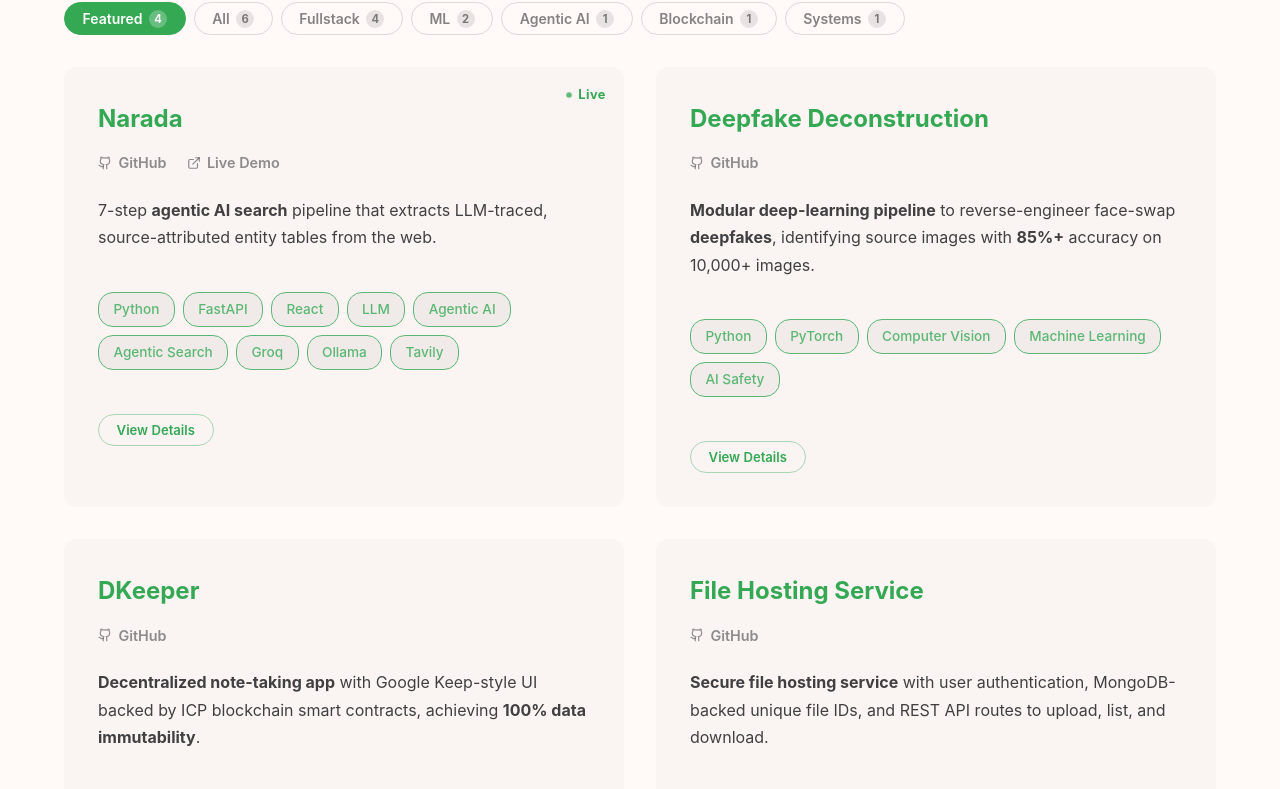
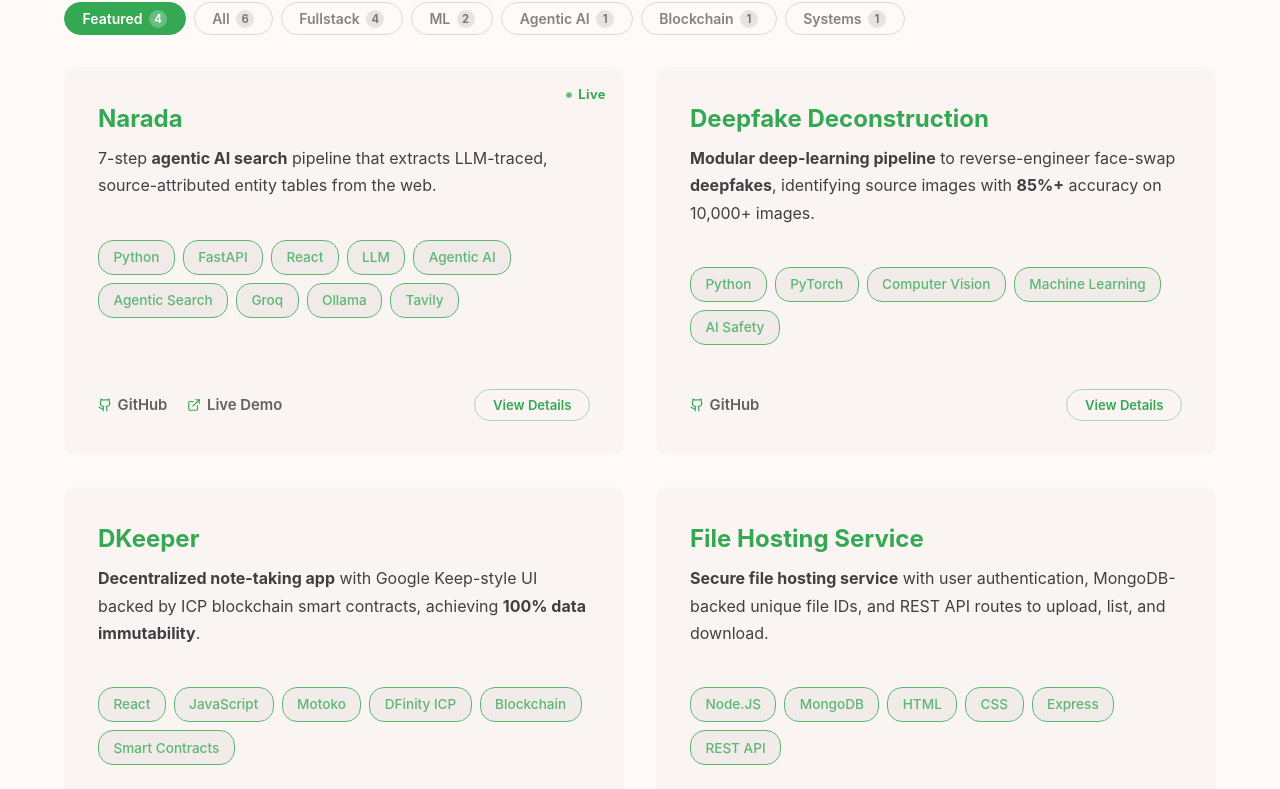
Before and after one commit to vpk-11/portfolio, a React (Vite) app: page / in a window 1280 px wide. Shown: the part 4050-4839 px from the top of the page. Built offline with nearby package versions, Linux system fonts and the light colour scheme.

Commit message:
Update: restyle project card links to use green icon with muted text, move to card footer row alongside View Details button

```diff
--- a/src/components/Projects/Projects.scss
+++ b/src/components/Projects/Projects.scss
@@ -275,33 +275,47 @@
 // PROJECT LINKS
 // ============================================
 
+.pr-card-footer {
+  display: flex;
+  align-items: center;
+  justify-content: space-between;
+  margin-top: auto;
+  padding-top: 1.25rem;
+  gap: 1rem;
+}
+
 .project-links {
   display: flex;
   gap: 1.25rem;
   flex-wrap: wrap;
-  margin-bottom: 1rem;
 }
 
 .project-link {
   display: inline-flex;
   align-items: center;
-  gap: 0.4rem;
+  gap: 0.35rem;
   text-decoration: none;
   font-weight: 600;
-  font-size: 0.9rem;
-  padding: 0.45rem 0;
+  font-size: 0.93rem;
+  padding: 0;
   border: none;
   background: none;
   transition: $transition-quick;
 
-  // Both buttons same muted style by default
-  .theme-light & { color: rgba($light-text, 0.5); }
-  .theme-dark &  { color: rgba($dark-text, 0.45); }
+  svg {
+    flex-shrink: 0;
+  }
 
-  &:hover {
-    transform: translateX(4px);
-    .theme-light & { color: $green-light; }
-    .theme-dark &  { color: $green-dark; }
+  .theme-light & {
+    color: rgba($light-text, 0.7);
+    svg { color: $green-light; }
+    &:hover { color: $green-light; }
+  }
+
+  .theme-dark & {
+    color: rgba($dark-text, 0.65);
+    svg { color: $green-dark; }
+    &:hover { color: $green-dark; }
   }
 }
 // ============================================
@@ -371,8 +385,6 @@
   cursor: pointer;
   background: transparent;
   transition: $transition-quick;
-  margin-top: 1.25rem;
-
   .theme-light & {
     border-color: rgba($green-light, 0.4);
     color: $green-light;
@@ -497,7 +509,7 @@
 .pr-modal-links {
   display: flex;
   align-items: center;
-  gap: 1.25rem;
+  gap: 0.6rem;
   margin-bottom: 1.5rem;
   flex-wrap: wrap;
 }
--- a/src/components/Projects/Projects.tsx
+++ b/src/components/Projects/Projects.tsx
@@ -125,6 +125,16 @@ const Projects: React.FC = () => {
 
                 <h3 className="pr-ct card-title">{project.title}</h3>
 
+                {/* Fix 1: formatText applied to truncated string */}
+                <p className="card-description">{formatText(rawShort)}</p>
+
+                <div className="tech-stack">
+                  {project.tech.map(t => (
+                    <span key={t} className="tech-tag">{t}</span>
+                  ))}
+                </div>
+
+                <div className="pr-card-footer">
                   <div className="project-links">
                     {project.githubLink && (
                       <a
@@ -151,19 +161,10 @@ const Projects: React.FC = () => {
                       </a>
                     )}
                   </div>
-
-                {/* Fix 1: formatText applied to truncated string */}
-                <p className="card-description">{formatText(rawShort)}</p>
-
-                <div className="tech-stack">
-                  {project.tech.map(t => (
-                    <span key={t} className="tech-tag">{t}</span>
-                  ))}
-                </div>
-
                   <button className="pr-view-btn" onClick={() => setSelected(project)}>
                     View Details
                   </button>
+                </div>
               </div>
             );
           })}
```
Lines whose indentation alone changed are shown as unchanged.
